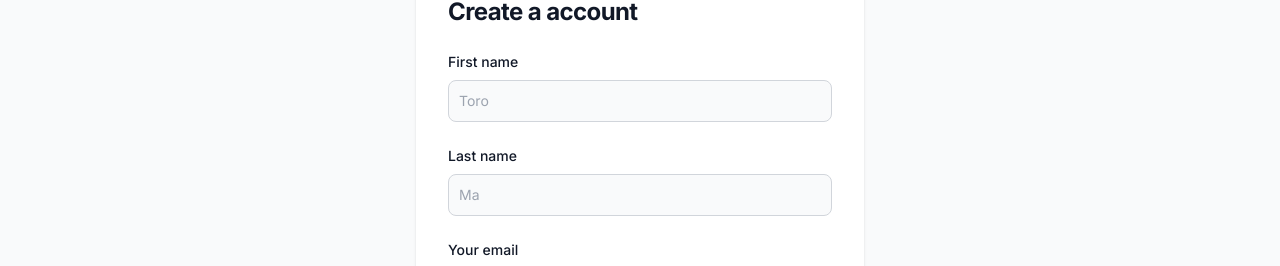
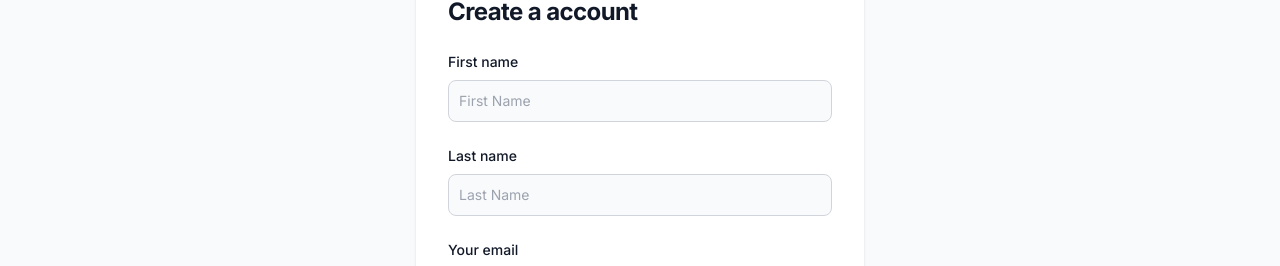
Before and after one commit to Andymamooo/LeBreadBook, a Next.js app: page /Register_Page in a window 1280 px wide. Shown: the part 235-501 px from the top of the page. Built offline with nearby package versions, Linux system fonts and the light colour scheme.

Commit message:
create login controller as well as map input on register page to state

```diff
--- a/src/app/Register_Page/page.tsx
+++ b/src/app/Register_Page/page.tsx
@@ -1,13 +1,24 @@
 "use client";
-
-import { useState, useEffect } from "react";
+import { useState, useEffect, ChangeEvent } from "react";
 import Image from "next/image";
 import { useRouter } from "next/navigation";
 
 export default function Register() {
   const router = useRouter();
+  const [register, setRegister] = useState({
+    firstName: "",
+    lastName: "",
+    email: "",
+    password: "",
+  });
 
-  let handleLogin = (e) => {
+  let handleRegister = (e: ChangeEvent<HTMLInputElement>) => {
+    setRegister({ ...register, [e.target.name]: e.target.value });
+  };
+  useEffect(() => {
+    console.log(`register is equal to ${JSON.stringify(register)}`);
+  }, [register]);
+  let handleLogin = (e: ChangeEvent<HTMLInputElement>) => {
     e.preventDefault();
     router.push("/Login_Page");
   };
@@ -39,10 +50,12 @@ export default function Register() {
                 </label>
                 <input
                   type='fname'
-                  name='fname'
+                  name='firstName'
                   id='fname'
                   className='bg-gray-50 border border-gray-300 text-gray-900 sm:text-sm rounded-lg block w-full p-2.5 dark:bg-gray-700 dark:border-gray-600 dark:placeholder-gray-400 dark:text-white dark:focus:ring-blue-500 dark:focus:border-blue-500'
-                  placeholder='Toro'
+                  placeholder='First Name'
+                  value={register.firstName}
+                  onChange={handleRegister}
                 ></input>
               </div>
               <div>
@@ -51,10 +64,11 @@ export default function Register() {
                 </label>
                 <input
                   type='lname'
-                  name='lname'
+                  name='lastName'
                   id='lname'
                   className='bg-gray-50 border border-gray-300 text-gray-900 sm:text-sm rounded-lg block w-full p-2.5 dark:bg-gray-700 dark:border-gray-600 dark:placeholder-gray-400 dark:text-white dark:focus:ring-blue-500 dark:focus:border-blue-500'
-                  placeholder='Ma'
+                  placeholder='Last Name'
+                  onChange={handleRegister}
                 ></input>
               </div>
               <div>
@@ -67,6 +81,7 @@ export default function Register() {
                   id='email'
                   className='bg-gray-50 border border-gray-300 text-gray-900 sm:text-sm rounded-lg block w-full p-2.5 dark:bg-gray-700 dark:border-gray-600 dark:placeholder-gray-400 dark:text-white dark:focus:ring-blue-500 dark:focus:border-blue-500'
                   placeholder='name@email.com'
+                  onChange={handleRegister}
                 ></input>
               </div>
               <div>
@@ -79,6 +94,7 @@ export default function Register() {
                   id='password'
                   className='bg-gray-50 border border-gray-300 text-gray-900 sm:text-sm rounded-lg block w-full p-2.5 dark:bg-gray-700 dark:border-gray-600 dark:placeholder-gray-400 dark:text-white dark:focus:ring-blue-500 dark:focus:border-blue-500'
                   placeholder='••••••••'
+                  onChange={handleRegister}
                 ></input>
               </div>
               <div>
```
Also changed, not shown: database/controllers/loginController.ts (added).
